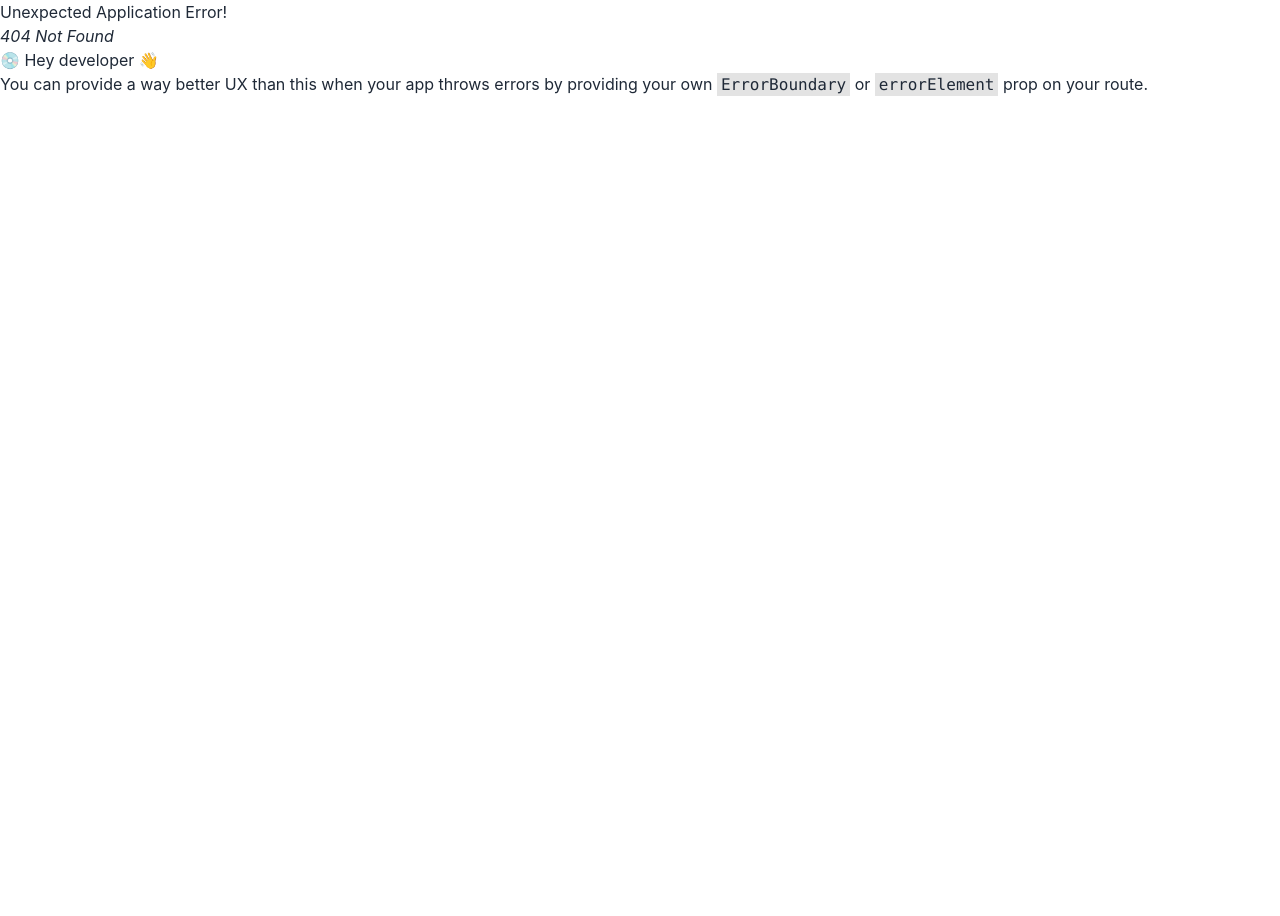
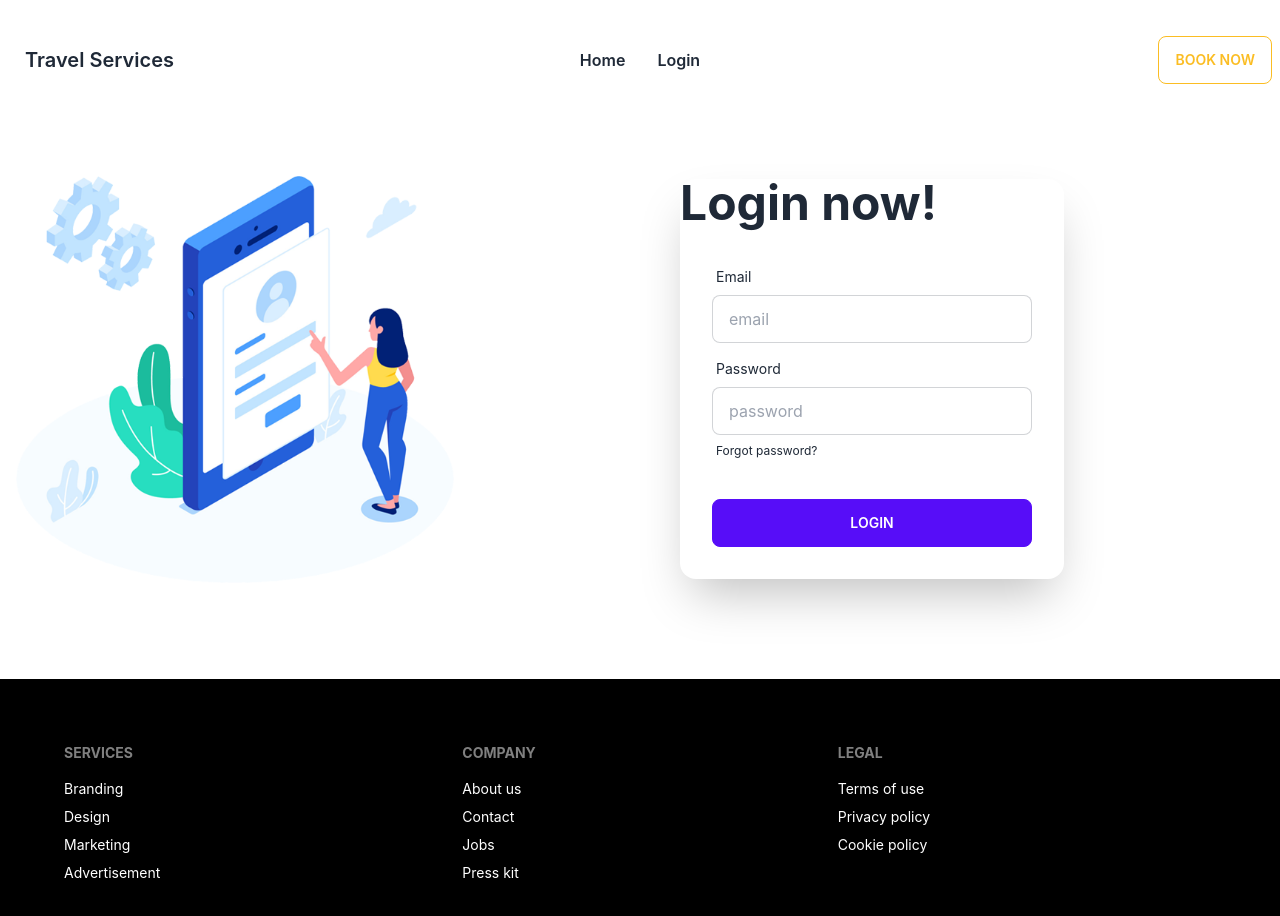
Before and after one commit to Rukunuljoy/resaller_bike, a React (Create React App) app: page /login in a window 1280 px wide. Before the commit this address had no page. Shown: the top 916 px of the page. Before the commit the page ends 800 px from the top, so only its background shows below. Built offline with nearby package versions, Linux system fonts and the light colour scheme.

Commit message:
second commit

```diff
--- /dev/null
+++ b/src/Pages/Login/Login.js
@@ -0,0 +1,54 @@
+import React from "react";
+import login from '../../asset/login/login.png'
+
+const Login = () => {
+    const  handleLogin = event =>{
+        event.preventDefault();
+        login();
+    }
+
+  return (
+    <div className="hero w-full my-20">
+      <div className="hero-content gap-20 grid md:grid-cols-2 flex-col lg:flex-row">
+        <div className="text-center lg:text-left">
+            <img className="w-3/4" src={login} alt = ""/>
+        </div>
+        <div className="card  w-full max-w-sm shadow-2xl bg-base-100">
+          <h1 className="text-5xl font-bold">Login now!</h1>
+          <form onSubmit={handleLogin} className="card-body">
+            <div className="form-control">
+              <label className="label">
+                <span className="label-text">Email</span>
+              </label>
+              <input
+                type="text"
+                placeholder="email"
+                className="input input-bordered"
+              />
+            </div>
+            <div className="form-control">
+              <label className="label">
+                <span className="label-text">Password</span>
+              </label>
+              <input
+                type="text"
+                placeholder="password"
+                className="input input-bordered"
+              />
+              <label className="label">
+                <a href="#" className="label-text-alt link link-hover">
+                  Forgot password?
+                </a>
+              </label>
+            </div>
+            <div className="form-control mt-6">
+                <input className="btn btn-primary" type = "submit" value='login'/>
+            </div>
+          </form>
+        </div>
+      </div>
+    </div>
+  );
+};
+
+export default Login;
--- a/src/Router/Routes/Routes.js
+++ b/src/Router/Routes/Routes.js
@@ -1,5 +1,6 @@
 import Main from "../../Layout/Main";
 import Home from "../../Pages/Home/Home/Home";
+import Login from "../../Pages/Login/Login";
 
 const { createBrowserRouter } = require("react-router-dom");
 
@@ -11,6 +12,10 @@
         {
           path:'/',
           element:<Home></Home>,
+        },
+        {
+          path:'/login',
+          element:<Login></Login>,
         }
       ]
     }
--- a/src/Shared/Header/Header.js
+++ b/src/Shared/Header/Header.js
@@ -5,8 +5,8 @@
 
 const menuItem = <>
     <li className='font-semibold'><Link to="/">Home</Link></li>
-
-</>
+    <li className='font-semibold'><Link to="/login">Login</Link></li>
+    </>
 
     return (
 <div className="navbar h-20 mb-12 pt-12 bg-base-100">
--- /dev/null
+++ b/src/firebase/firebase.config.js
@@ -0,0 +1,18 @@
+// Import the functions you need from the SDKs you need
+import { initializeApp } from "firebase/app";
+// TODO: Add SDKs for Firebase products that you want to use
+// https://firebase.google.com/docs/web/setup#available-libraries
+
+// Your web app's Firebase configuration
+const firebaseConfig = {
+    apiKey:process.env.REACT_APP_apiKey,
+    authDomain: process.env.REACT_APP_authDomain,
+    projectId: process.env.REACT_APP_projectId,
+    storageBucket: process.env.REACT_APP_storageBucket,
+    messagingSenderId: process.env.REACT_APP_messagingSenderId,
+    appId:process.env.REACT_APP_appId
+  };
+// Initialize Firebase
+const app = initializeApp(firebaseConfig);
+
+export default app;
```
